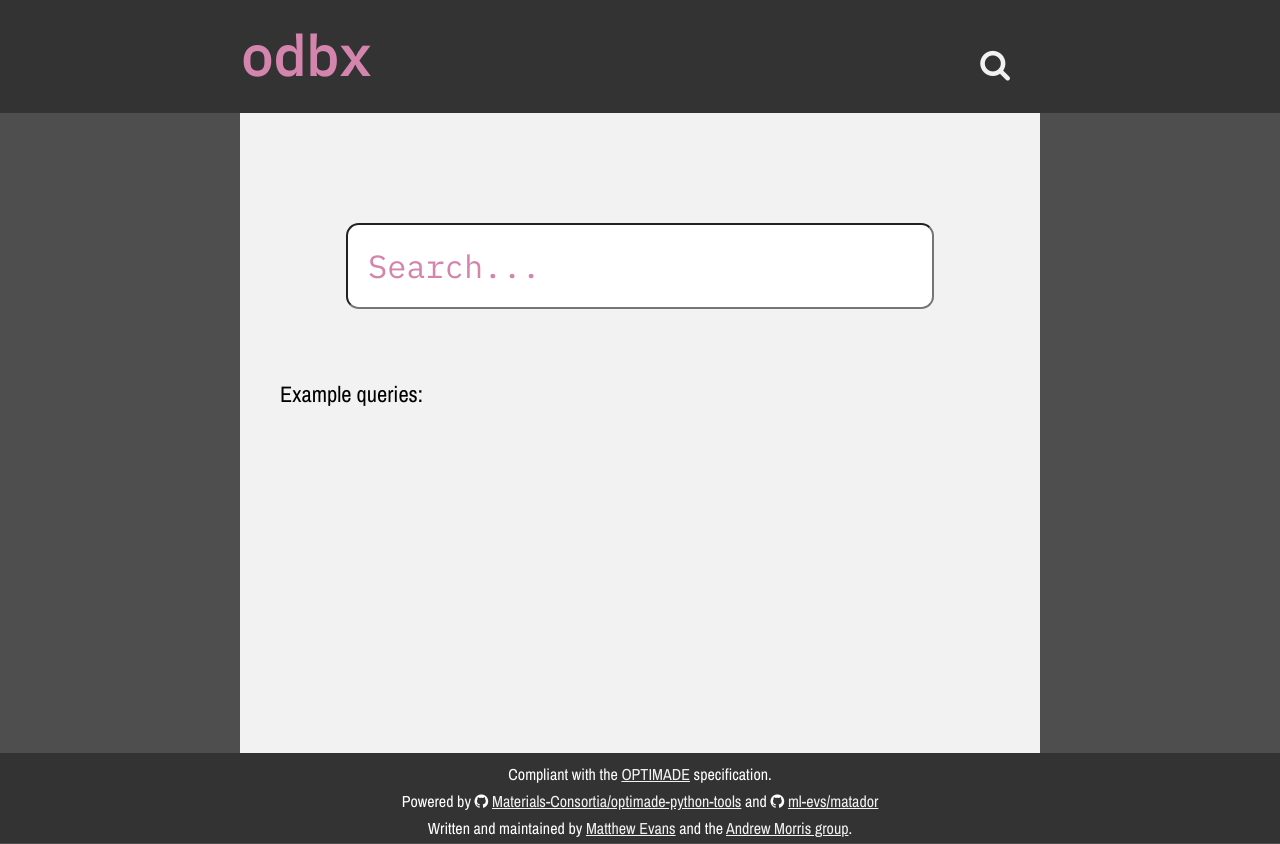
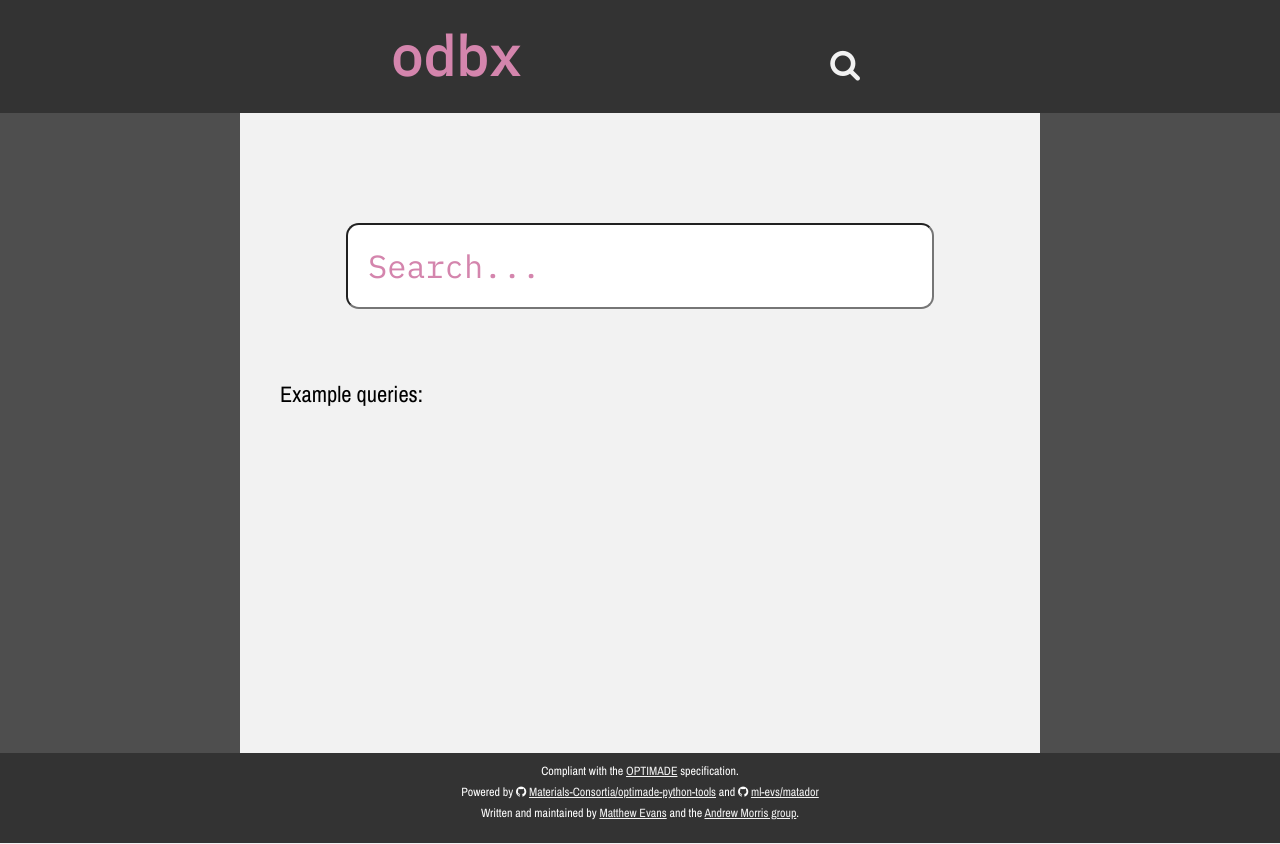
Before and after one commit to ml-evs/odbx.science, a Python web app: template odbx/templates/search.html in a window 1280 px wide. Run offline with Jinja, Linux system fonts and the light colour scheme; the template is opened without the code that fills it, so the values that code supplies are empty.

Commit message:
Minor style tweaks

```diff
--- a/odbx/static/css/odbx.css
+++ b/odbx/static/css/odbx.css
@@ -12,7 +12,7 @@
     --odbx_box_shadow: 0px 0px var(--odbx_dark_grey);
     --odbx_border: solid 2px var(--odbx_dark_grey);
     --odbx_border_radius: 0.4em;
-    --odbx_min_width: 800px;
+    --odbx_min_width: 500px;
 }
 
 body {
@@ -320,7 +320,6 @@ footer {
   background-color: var(--odbx_dark_bg);
   margin-left: auto;
   margin-right: auto;
-  /*position: fixed;*/
   bottom: 0;
   width: 100%;
   height: 90px;
@@ -331,7 +330,7 @@ footer {
   margin-left: auto;
   margin-right: auto;
   color: white;
-  font-size: 16px;
+  font-size: 12px;
   padding: 5px;
 }
 
```
